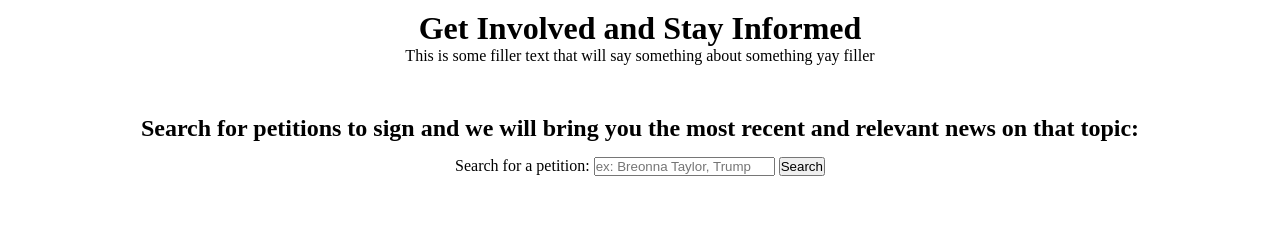
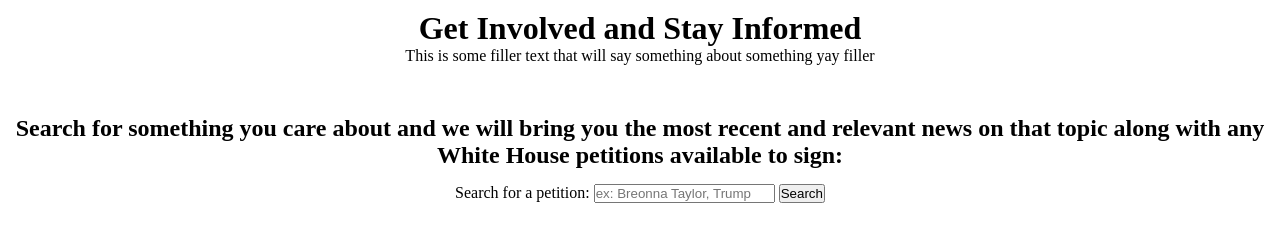
Before and after one commit to sydmdry/Stay-Informed-Get-Involved, a plain HTML site: page index.html in a window 1280 px wide. Drawn offline with nearby package versions, Linux system fonts and the light colour scheme.

Commit message:
mvp complete

```diff
--- a/index.html
+++ b/index.html
@@ -13,7 +13,7 @@
         <p>This is some filler text that will say something about something yay filler</p>
     </header>
     <main>
-        <h2>Search for petitions to sign and we will bring you the most recent and relevant news on that topic:</h2>
+        <h2>Search for something you care about and we will bring you the most recent and relevant news on that topic along with any White House petitions available to sign:</h2>
             <form class='petitions-form' id='js-petitions-form'>
                 <label for='search-petitions'>Search for a petition:</label>
                 <input type='text' id='js-search-petitions' name='search-petitions' placeholder='ex: Breonna Taylor, Trump'>
--- a/script.js
+++ b/script.js
@@ -94,7 +94,7 @@ function displayNews(responseJson){
             `
         )};
         $('.display-petitions').removeClass('hidden');
-    }
+}
 
     function watchForm(){
         $('#js-petitions-form').on('click', '#js-search-button', function(event){
@@ -103,6 +103,6 @@ function displayNews(responseJson){
             getNews(searchVal);
             getPetitions(searchVal);
         })
-    }
+}
 
 $(watchForm);
```
